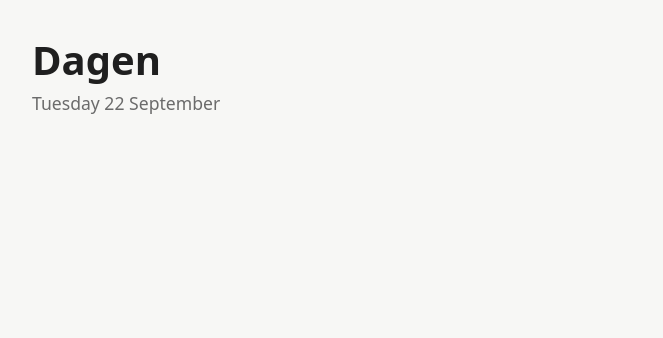
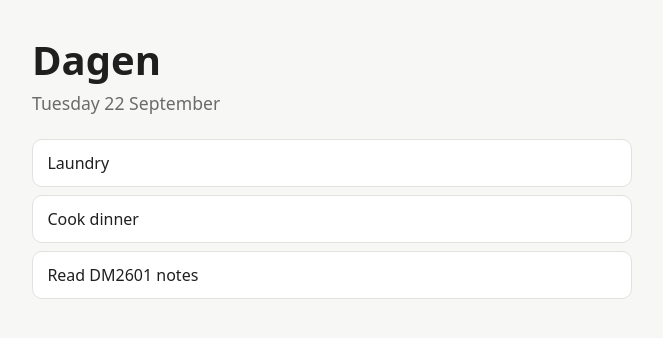
Before and after one commit to rkdotxyz/dagen, a React (Vite) app: page / in a window 1280 px wide. Shown: the top 338 px of the page, without its empty margins (308-971 px from the left). Built offline with nearby package versions, Linux system fonts and the light colour scheme.

Commit message:
Show a hard-coded task list

```diff
--- a/src/App.jsx
+++ b/src/App.jsx
@@ -1,34 +1,45 @@
 /*
   App.jsx — the main component of Dagen.
 
-  Right now it only shows the app's name and today's date.
-  In Phase 1 this file becomes the home of your task list.
+  Step 1: show a list of tasks from a fixed ("hard-coded") array.
+  Nothing can change yet; that needs state, which arrives in step 2.
 */
 
-// A component is just a function that returns what should appear on screen.
-// Its name starts with a capital letter so React knows it's a component.
+// Borrow the TaskItem component from its own file.
+import TaskItem from './components/TaskItem.jsx'
+
+// A fixed list for now. Each task is an object: a set of named values.
+// The shape matches the plan: id, title and status. More fields come later.
+const sampleTasks = [
+  { id: 't1', title: 'Laundry', status: 'todo' },
+  { id: 't2', title: 'Cook dinner', status: 'todo' },
+  { id: 't3', title: 'Read DM2601 notes', status: 'done' },
+]
+
 function App() {
-  // new Date() is "this exact moment".
-  // toLocaleDateString(...) turns that moment into readable text.
-  // 'en-GB' means British English order: "Friday 18 September".
   const today = new Date().toLocaleDateString('en-GB', {
-    weekday: 'long', // full day name, e.g. "Friday"
-    day: 'numeric', // day of the month as a number, e.g. "18"
-    month: 'long', // full month name, e.g. "September"
+    weekday: 'long',
+    day: 'numeric',
+    month: 'long',
   })
 
-  // Everything inside return ( ... ) is JSX: HTML-like tags inside JavaScript.
-  // It must have ONE outer tag, which is why everything sits inside <main>.
   return (
-    // "className" instead of "class": class is a reserved word in JavaScript.
-    // The names here match the styles in index.css.
     <main className="app">
-      <h1>Dagen</h1>
-      {/* Curly braces switch back to JavaScript and insert a value. */}
-      <p className="today">{today}</p>
+      <header className="app-header">
+        <h1>Dagen</h1>
+        <p className="today">{today}</p>
+      </header>
+
+      {/* <ul> is an unordered list. For every task in the array,
+          .map() makes one <TaskItem>. "key" is a unique label React
+          uses to tell the rows apart when the list changes. */}
+      <ul className="task-list">
+        {sampleTasks.map((task) => (
+          <TaskItem key={task.id} task={task} />
+        ))}
+      </ul>
     </main>
   )
 }
 
-// Make App available to other files. main.jsx imports it and draws it.
 export default App
--- /dev/null
+++ b/src/components/TaskItem.jsx
@@ -0,0 +1,18 @@
+/*
+  TaskItem.jsx — one row in the task list.
+
+  It receives a single task from App (through "props") and shows it.
+  In this first step it only displays; ticking and deleting come in step 2.
+*/
+
+// Props arrive as one object. { task } picks out the "task" part,
+// so we can write task.title instead of props.task.title.
+function TaskItem({ task }) {
+  return (
+    <li className="task">
+      <span className="task-title">{task.title}</span>
+    </li>
+  )
+}
+
+export default TaskItem
--- a/src/index.css
+++ b/src/index.css
@@ -1,61 +1,157 @@
 /*
   index.css — styles for the whole of Dagen.
 
-  Colours are stored once as "custom properties" (the --names below)
-  and reused everywhere with var(--name). Change a colour here and it
-  changes across the whole app. Later phases add more of them.
+  Colours live once as tokens (the --names) and are reused with var(--name).
+  Dark mode only swaps the tokens. This file already includes the styles
+  for the add form and ticked tasks you'll build in step 2.
 */
 
 :root {
-  /* Light mode colours (the default) */
   --bg: #f7f7f5; /* page background */
+  --surface: #ffffff; /* rows and inputs */
   --text: #1f1f1f; /* main text */
-  --muted: #6b6b6b; /* quieter text, like the date */
+  --muted: #6b6b6b; /* quieter text */
+  --line: #e2e2de; /* thin borders */
+  --accent: #0b6e7f; /* buttons and ticks (Google's "Peacock" family) */
+  --accent-text: #ffffff; /* text on top of the accent colour */
 
-  /* The system font of whatever device you're on: San Francisco on
-     Mac and iPhone, Roboto on Android, Segoe on Windows. */
   font-family: system-ui, -apple-system, 'Segoe UI', Roboto, sans-serif;
   color: var(--text);
   background: var(--bg);
 }
 
-/* If the device is set to dark mode, swap in dark colours.
-   Only the tokens change; everything that uses them follows. */
 @media (prefers-color-scheme: dark) {
   :root {
     --bg: #151515;
+    --surface: #1f1f1f;
     --text: #ededed;
     --muted: #9a9a9a;
+    --line: #2e2e2e;
+    --accent: #5cc8db;
+    --accent-text: #0d1f22;
   }
 }
 
-/* Make widths include padding and borders. Saves a lot of layout surprises. */
 *,
 *::before,
 *::after {
   box-sizing: border-box;
 }
 
-/* Browsers add a small margin around the page by default; remove it. */
 body {
   margin: 0;
 }
 
-/* The main column: never wider than about 40 characters x 16px,
-   centred, with breathing room so text never touches the screen edge. */
+/* The main column: centred, never too wide, padded from screen edges. */
 .app {
   max-width: 40rem;
-  margin: 0 auto; /* 0 top/bottom, "auto" left/right = centred */
-  padding: 2rem 1.25rem; /* 2rem top/bottom, 1.25rem left/right */
+  margin: 0 auto;
+  padding: 2rem 1.25rem;
+}
+
+.app-header {
+  margin-bottom: 1.5rem;
 }
 
 h1 {
-  font-size: 2.5rem; /* rem = relative to the base text size (usually 16px) */
+  font-size: 2.5rem;
   margin: 0;
 }
 
 .today {
   color: var(--muted);
   font-size: 1.1rem;
-  margin: 0.25rem 0 0; /* a little gap above, none elsewhere */
+  margin: 0.25rem 0 0;
 }
+
+/* ---------- Add form (used from step 2) ---------- */
+
+/* Flexbox lays children out in a row. The input grows (flex: 1),
+   the button keeps its natural width. */
+.add-task {
+  display: flex;
+  gap: 0.5rem;
+  margin-bottom: 1rem;
+}
+
+.add-task input {
+  flex: 1;
+  font: inherit; /* use the page font, not the browser's default */
+  padding: 0.7rem 0.9rem;
+  border: 1px solid var(--line);
+  border-radius: 10px;
+  background: var(--surface);
+  color: var(--text);
+}
+
+.add-task button {
+  font: inherit;
+  font-weight: 600;
+  padding: 0.7rem 1.1rem;
+  border: 0;
+  border-radius: 10px;
+  background: var(--accent);
+  color: var(--accent-text);
+  cursor: pointer;
+}
+
+/* ---------- Task list ---------- */
+
+/* Remove the bullet points and default indent of <ul>. */
+.task-list {
+  list-style: none;
+  margin: 0;
+  padding: 0;
+}
+
+.task {
+  display: flex;
+  align-items: center; /* vertically centre everything in the row */
+  gap: 0.75rem;
+  padding: 0.75rem 0.9rem;
+  margin-bottom: 0.5rem;
+  background: var(--surface);
+  border: 1px solid var(--line);
+  border-radius: 10px;
+}
+
+/* The checkbox + title area takes all spare space, so the delete
+   button is pushed to the right edge. */
+.task-main {
+  flex: 1;
+  display: flex;
+  align-items: center;
+  gap: 0.75rem;
+  cursor: pointer;
+}
+
+.task-main input {
+  width: 1.2rem;
+  height: 1.2rem;
+  accent-color: var(--accent); /* colours the tick */
+}
+
+/* A done task: line through the title and quieter colour. */
+.task.done .task-title {
+  text-decoration: line-through;
+  color: var(--muted);
+}
+
+.delete {
+  font-size: 1.3rem;
+  line-height: 1;
+  padding: 0.2rem 0.5rem;
+  border: 0;
+  background: none;
+  color: var(--muted);
+  cursor: pointer;
+}
+
+.delete:hover {
+  color: var(--text);
+}
+
+.empty,
+.count {
+  color: var(--muted);
+}
```
